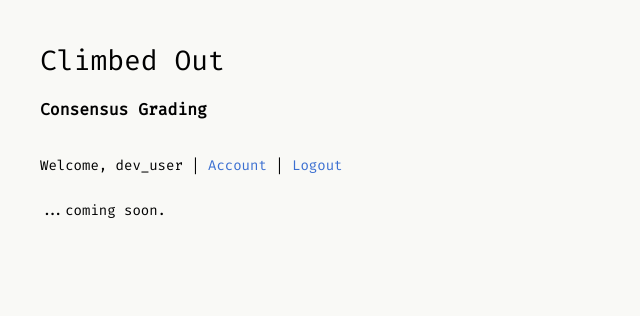
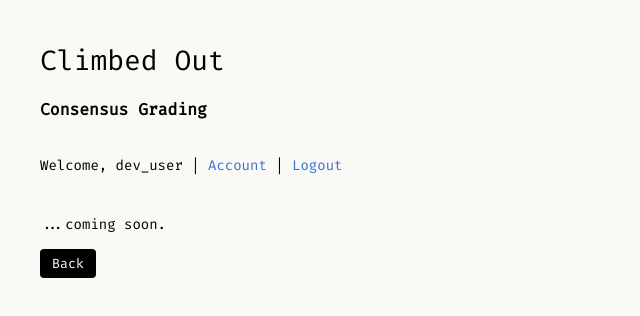
Before and after one commit to quinaltdelete/GradeChaser, a React (Vite) app in the folder client/: page /generate-ticklist in a window 1280 px wide. Shown: the top 316 px of the page, without its empty margins (0-640 px from the left). Built offline with nearby package versions, Linux system fonts and the light colour scheme; no server answers.

Commit message:
added back button to page

```diff
--- a/client/src/AddRoutePage.jsx
+++ b/client/src/AddRoutePage.jsx
@@ -285,7 +285,7 @@ function AddRoutePage({ setPage }) {
               navigate("/");
             }}
           >
-            "Done"
+            Done
           </button>
         </div>
       )}
--- a/client/src/GenerateTicklistPage.jsx
+++ b/client/src/GenerateTicklistPage.jsx
@@ -1,9 +1,13 @@
+import { useNavigate } from "react-router-dom";
 import { useState } from "react";
 
 function GenerateTicklistPage() {
+  const navigate = useNavigate();
+
   return (
     <div>
-      ...coming soon.
+      <p>...coming soon.</p>
+      <button onClick={() => navigate("/")}>Back</button>
     </div>
   );
 }
```
